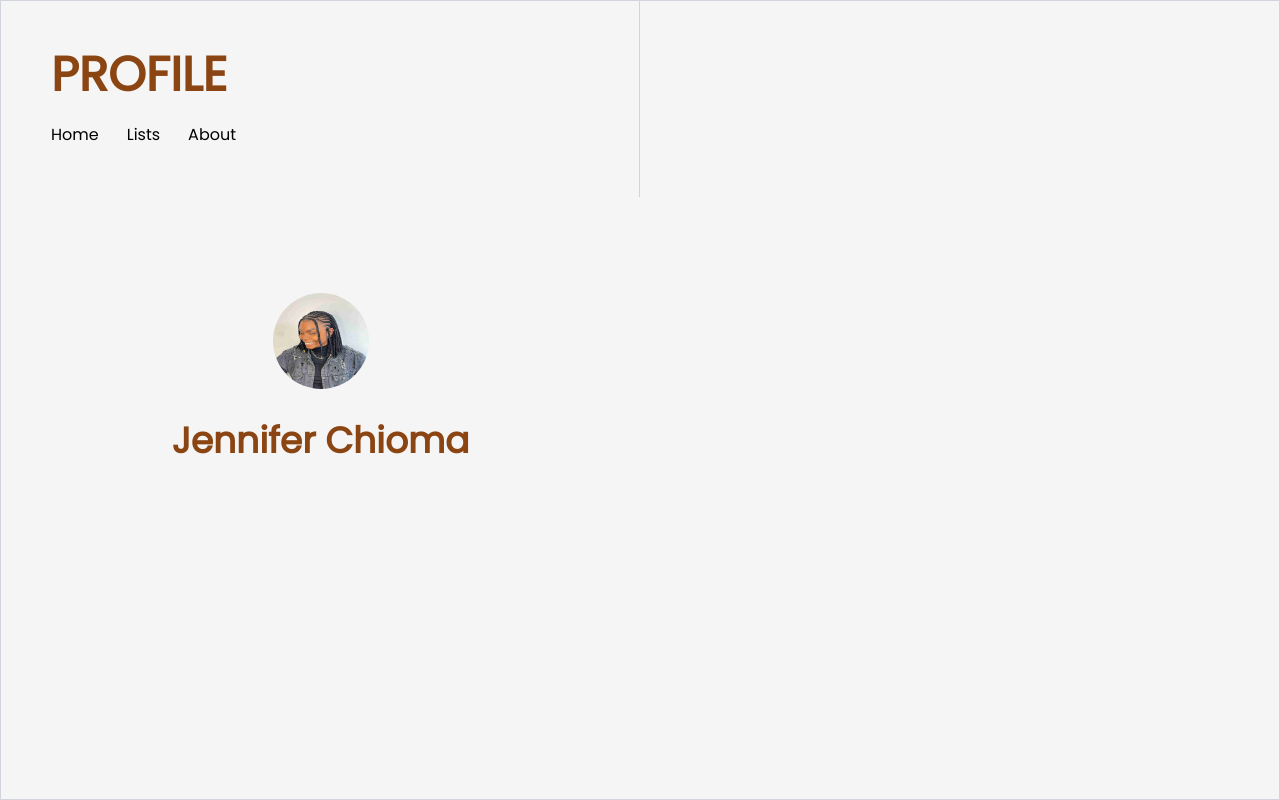
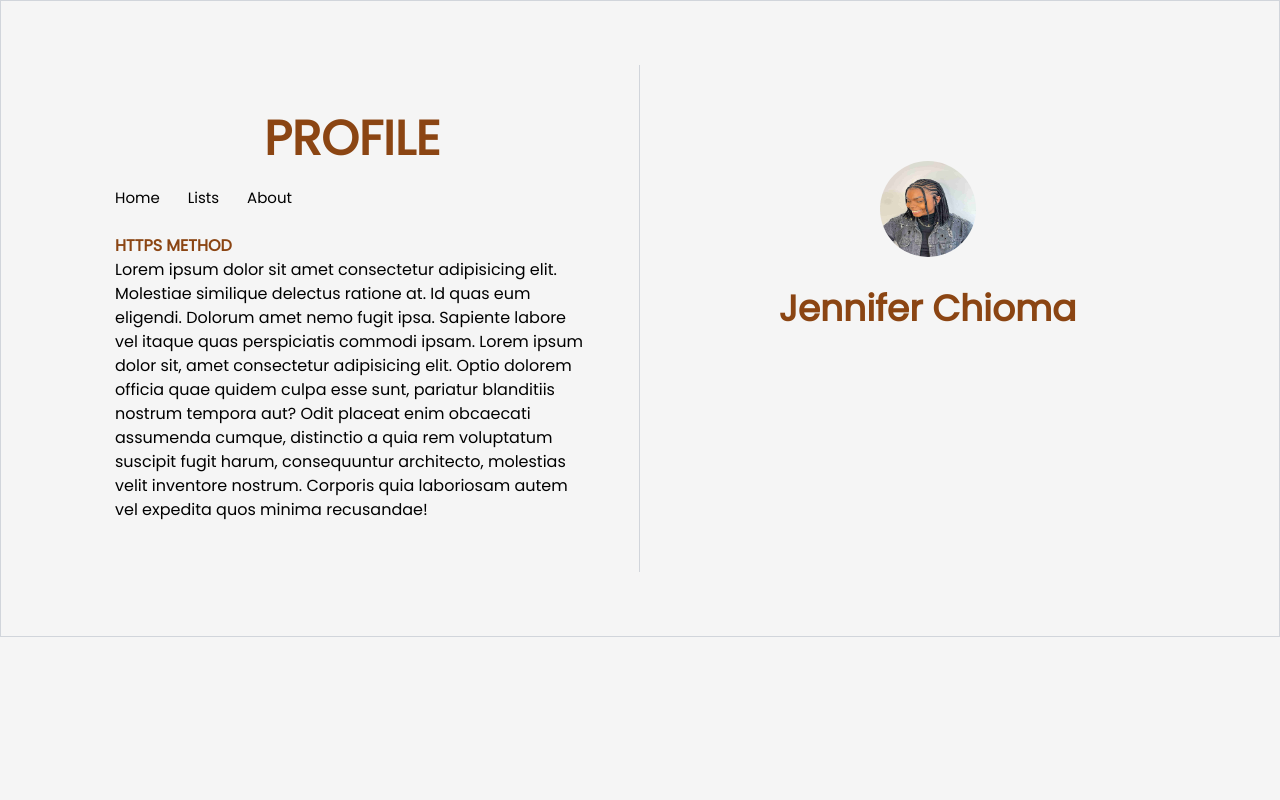
Before and after one commit to jennifer-pecky/Adventura, a React (Vite) app: page /userprofile in a window 1280 px wide. Built offline with nearby package versions, Linux system fonts and the light colour scheme.

Commit message:
added link to user story on story creation page

```diff
--- a/src/pages/About.jsx
+++ b/src/pages/About.jsx
@@ -1,3 +1,20 @@
+import { Link } from 'react-router-dom';
+
 export default function About() {
-  return <div>About</div>;
+  return (
+    <div className="bg-gray-200 p-12">
+      <div className=" w-full text-center md:space-y-4">
+        <h1 className="font-bold text-[#8B4513]">
+          Tell the world about yourself
+        </h1>
+        <p>
+          Here`s where you can share more about yourself, your history,work
+          experience, accomplishment, interest, dreams and more you can even add
+          images and use text to personalize your bio
+        </p>
+
+        <Link to={'/'}>Get started</Link>
+      </div>
+    </div>
+  );
 }
--- a/src/pages/Stories.jsx
+++ b/src/pages/Stories.jsx
@@ -1,7 +1,9 @@
 import { useState } from 'react';
-import { Link } from 'react-router-dom';
+import { Link, useNavigate } from 'react-router-dom';
+import img from '../images/profile.png';
 
 export default function Stories() {
+  const Navigate = useNavigate();
   const [story, setStories] = useState({
     title: '',
     description: '',
@@ -17,12 +19,21 @@ export default function Stories() {
     console.log('Story Data:', story);
   };
 
+  const handleUserProfile = () => {
+    Navigate('/userprofile');
+  };
+
   return (
     <div className="p-4">
-      <h2 className="text-3xl font-bold mb-4 text-center text-[#8B4513]">
-        Create Your Story
-      </h2>
-      <form onSubmit={handleSubmit} className="">
+      <div className="flex items-center justify-center space-x-10">
+        <h2 className=" md:text-3xl text-lg font-bold mb-4 text-center text-[#8B4513]">
+          Create Your Story
+        </h2>
+        <div onClick={handleUserProfile} className="cursor-pointer">
+          <img src={img} alt="" className="w-12 h-12 rounded-full" />
+        </div>
+      </div>
+      <form onSubmit={handleSubmit} className="cursor-pointer">
         <div className="flex items-center justify-center w-full">
           <div className="mb-4 md:w-[50%]">
             <input
@@ -66,8 +77,6 @@ export default function Stories() {
           </div>
         </div>
 
-        <Link to={'/userprofile'}>click</Link>
-
         {/* <div className="mb-4">
           <label htmlFor="content" className="block text-gray-600">
             Story Content
--- a/src/pages/Userprofile.jsx
+++ b/src/pages/Userprofile.jsx
@@ -6,19 +6,20 @@ import Lists from './Lists';
 
 function Userprofile() {
   return (
-    <section className="flex flex-col min-h-screen">
-      <div className="flex-1 flex-col-reverse md:flex-row border border-gray-300">
+    <section className="flex flex-col ">
+      <div className="flex flex-col-reverse md:flex-row border border-gray-300 md:p-16">
         <div className="md:w-[50%] border-r border-gray-300">
           <div className="flex flex-col space-y-6 w-full md:p-[50px]">
-            <h1 className="uppercase font-bold text-5xl text-[#8B4513]">
+            <h1 className="uppercase font-bold text-5xl text-[#8B4513] text-center">
               Profile
             </h1>
-            <div className="flex space-x-7">
+            <div className="flex space-x-7 text-[15px]">
               <Link to="/userprofile/home">Home</Link>
               <Link to="/userprofile/lists">Lists</Link>
               <Link to="/userprofile/about">About</Link>
             </div>
             <Routes>
+              <Route path="/" element={<Fire />} />
               <Route path="home" element={<Fire />} />
               <Route path="lists" element={<Lists />} />
               <Route path="about" element={<About />} />
```
